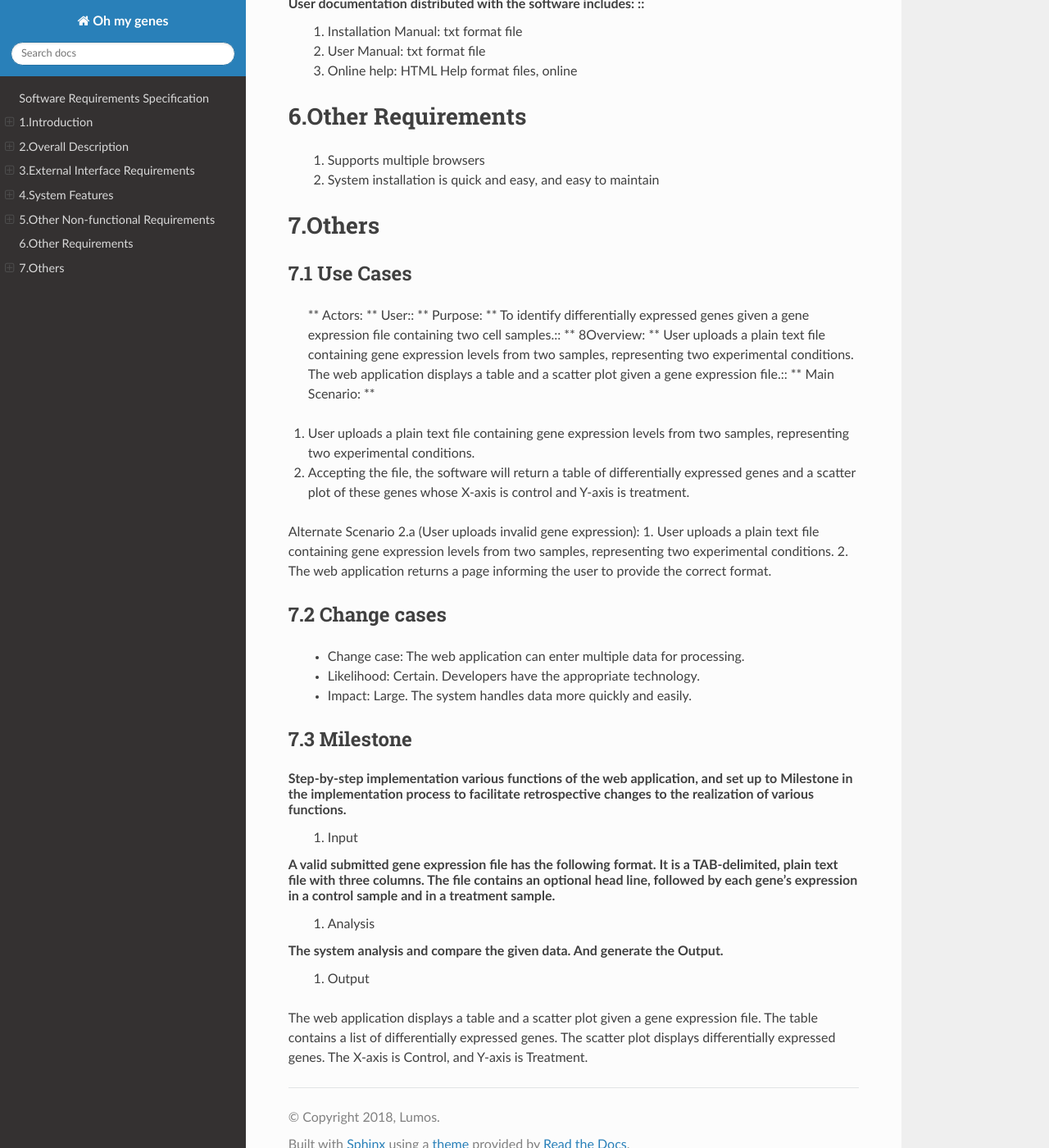
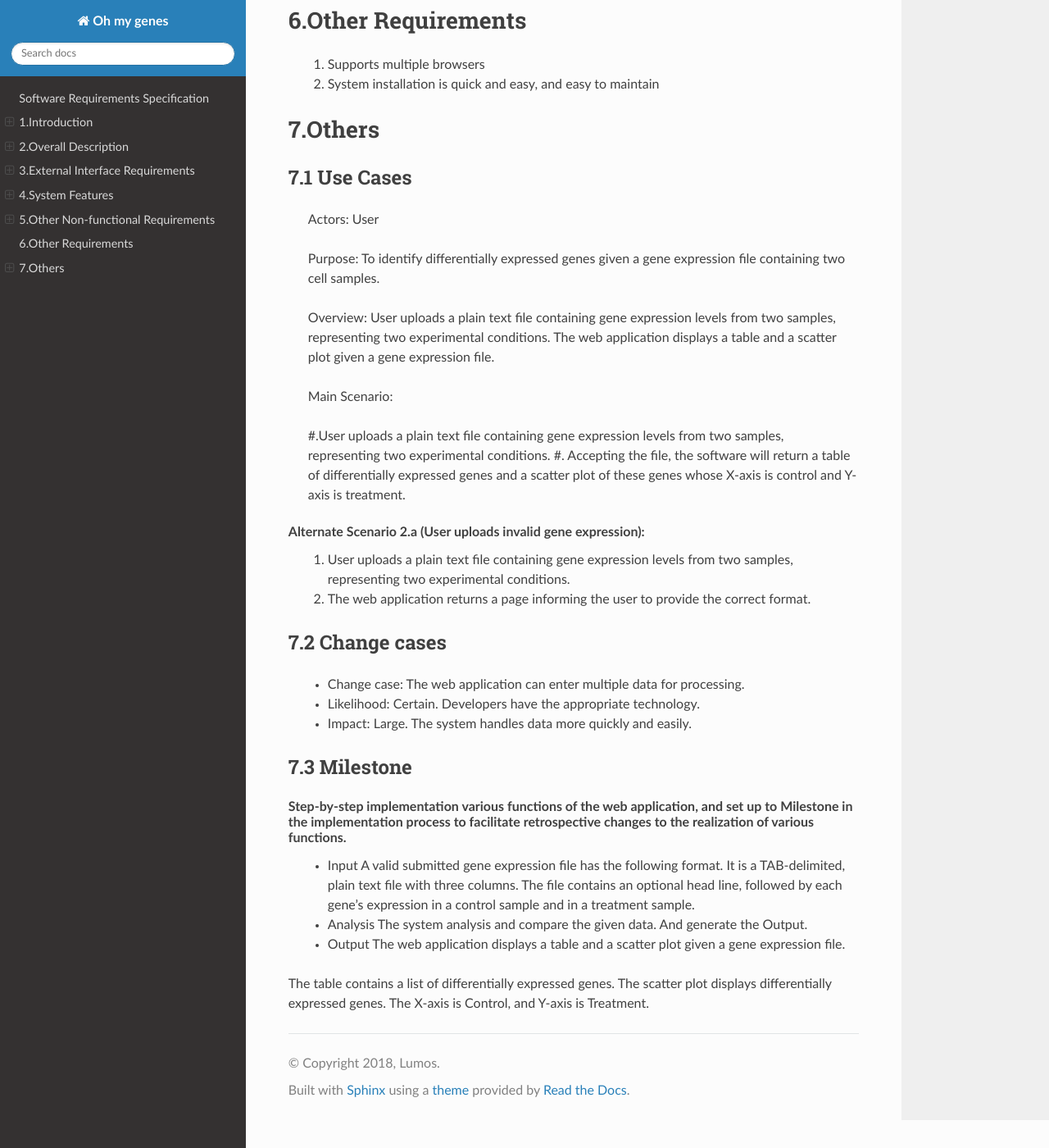
Before and after one commit to hyacinth321/hello, a Sphinx documentation site: the page built from docs/source/index.rst, in a window 1280 px wide and 1400 px high, scrolled down 3767 px. Shown: the whole window at 82% size. Built offline with Sphinx 7.4.7 and the Read the Docs theme 2.0.0, drawn with Linux system fonts in a browser that asks for light colours; some of the changed text lies outside the part shown.

Commit message:
first commit

```diff
--- a/docs/source/index.rst
+++ b/docs/source/index.rst
@@ -71,7 +71,7 @@
 3.1 User interfaces
 -------------------
  * Input interface
-The approximate input interface frame is as follows:
+   The approximate input interface frame is as follows:
 
 .. image:: ../images/a.jpg
 
@@ -116,16 +116,19 @@
 
 5.2 Security requirements
 -------------------------
- #. Data encryption::
-This application program encrypts some important data according to a certain algorithm, such as user password, important parameters, etc.
- #. Data backup::
-Allows users to back up and restore data to compensate for data corruption and loss.
- #. Record log::
-The application should be able to record all errors that occurred while the system was running, including native and network errors. These error logs make it easy to find the cause of the error. The log records the user's housekeeping operation information and provides history information for the next use.
+ * Data encryption
+
+   This application program encrypts some important data according to a certain algorithm, such as user password, important parameters, etc.
+
+ * Data backup
+   Allows users to back up and restore data to compensate for data corruption and loss.
+
+ * Record log
+   The application should be able to record all errors that occurred while the system was running, including native and network errors. These error logs make it easy to find the cause of the error. The log records the user's housekeeping operation information and provides history information for the next use.
 
 5.3 User documentation
 ----------------------
-User documentation distributed with the software includes: ::
+User documentation distributed with the software includes:
  #. Installation Manual: txt format file
  #. User Manual: txt format file
  #. Online help: HTML Help format files, online
@@ -141,16 +144,20 @@
 7.1 Use Cases
 -------------
 
- ** Actors: ** User::
- ** Purpose: ** To identify differentially expressed genes given a gene expression file containing two cell samples.::
- ** 8Overview: ** User uploads a plain text file containing gene expression levels from two samples, representing two experimental conditions. The web application displays a table and a scatter plot given a gene expression file.::
- ** Main Scenario: ** ::
-1. User uploads a plain text file containing gene expression levels from two samples, representing two experimental conditions.
-2. Accepting the file, the software will return a table of differentially expressed genes and a scatter plot of these genes whose X-axis is control and Y-axis is treatment.
+ Actors: User
+
+ Purpose: To identify differentially expressed genes given a gene expression file containing two cell samples.
+
+ Overview: User uploads a plain text file containing gene expression levels from two samples, representing two experimental conditions. The web application displays a table and a scatter plot given a gene expression file.
+
+ Main Scenario:
+
+ #.User uploads a plain text file containing gene expression levels from two samples, representing two experimental conditions.
+ #. Accepting the file, the software will return a table of differentially expressed genes and a scatter plot of these genes whose X-axis is control and Y-axis is treatment.
 
 Alternate Scenario 2.a (User uploads invalid gene expression):
-1. User uploads a plain text file containing gene expression levels from two samples, representing two experimental conditions.
-2. The web application returns a page informing the user to provide the correct format.
+ #. User uploads a plain text file containing gene expression levels from two samples, representing two experimental conditions.
+ #. The web application returns a page informing the user to provide the correct format.
 
 7.2 Change cases
 ----------------
@@ -161,11 +168,11 @@
 7.3 Milestone
 -------------
 Step-by-step implementation various functions of the web application, and set up to Milestone in the implementation process to facilitate retrospective changes to the realization of various functions.
- #. Input ::
-A valid submitted gene expression file has the following format.  It is a TAB-delimited, plain text file with three columns.  The file contains an optional head line, followed by each gene's expression in a control sample and in a treatment sample.
- #. Analysis ::
-The system analysis and compare the given data. And generate the Output.
- #. Output ::
-The web application displays a table and a scatter plot given a gene expression file.
+ * Input
+   A valid submitted gene expression file has the following format.  It is a TAB-delimited, plain text file with three columns.  The file contains an optional head line, followed by each gene's expression in a control sample and in a treatment sample.
+ * Analysis
+   The system analysis and compare the given data. And generate the Output.
+ * Output
+   The web application displays a table and a scatter plot given a gene expression file.
 The table contains a list of differentially expressed genes.
 The scatter plot displays differentially expressed genes.  The X-axis is Control, and Y-axis is Treatment.
```
Also changed, not shown: 5 other files.
